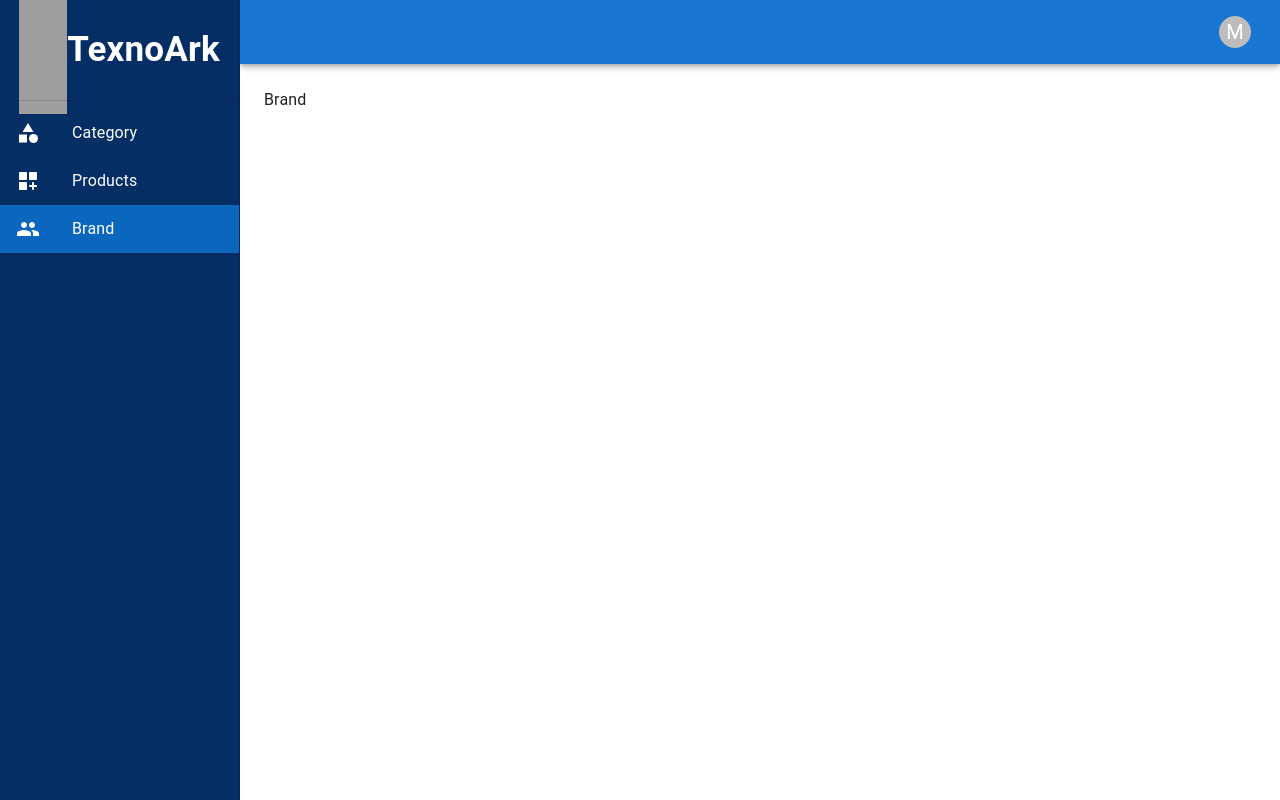
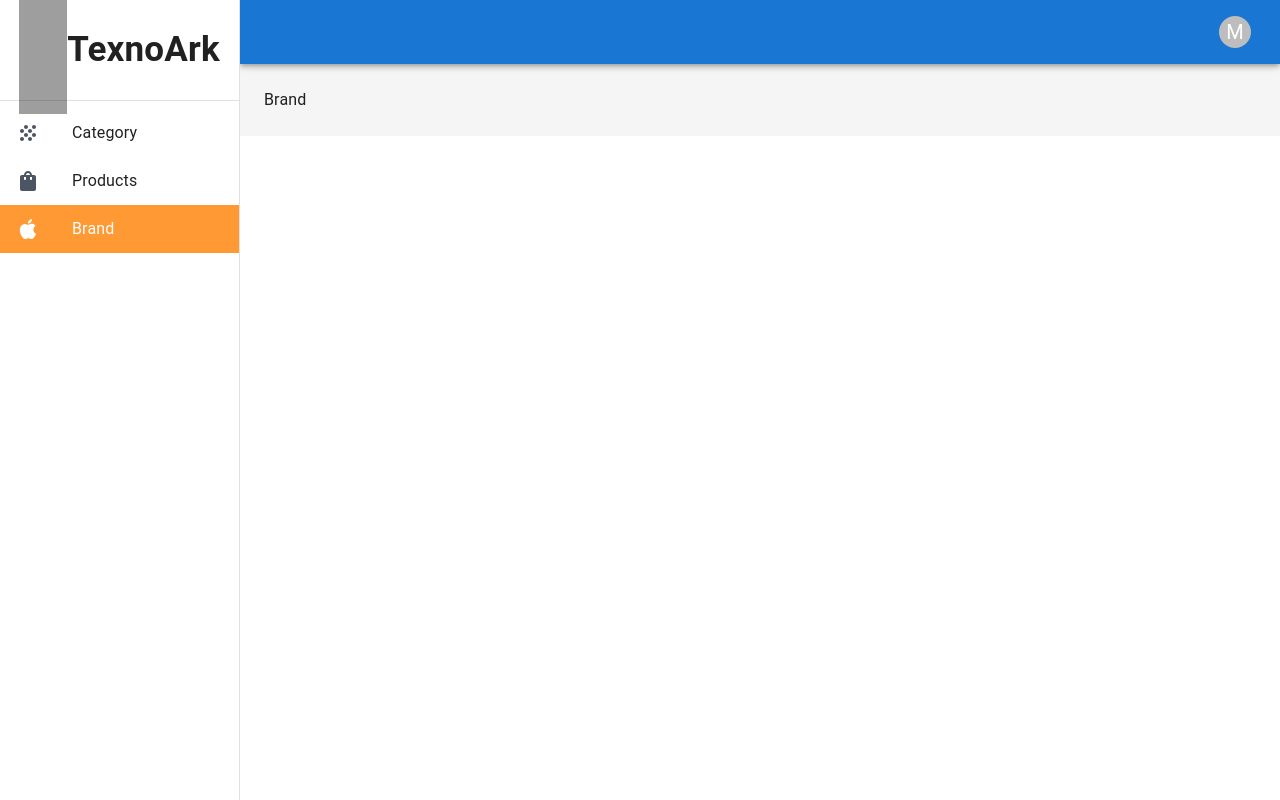
Before and after one commit to Muhammadayub727/TexnoArk-Admin, a React (Vite) app: page /main/brand in a window 1280 px wide. Built offline with nearby package versions, Linux system fonts and the light colour scheme; grey boxes are pictures that could not be loaded.

Commit message:
Dashboard created color

```diff
--- a/src/components/ui/header.tsx
+++ b/src/components/ui/header.tsx
@@ -24,8 +24,7 @@ const Header = ({handleDrawerToggle}:ModalProps) => {
                 position="fixed"
                 sx={{
                     width: { sm: `calc(100% - ${drawerWidth}px)` },
-                    ml: { sm: `${drawerWidth}px` },
-
+                    ml: { sm: `${drawerWidth}px` }
                 }}
             >
                 <Toolbar>
--- a/src/components/ui/layout.tsx
+++ b/src/components/ui/layout.tsx
@@ -47,11 +47,11 @@ export default function Layout(props:Props) {
             <Divider/>
             <List>
                 {routes.map((item,index) => (
-                    <NavLink to={item.path} key={index} className={item.path === pathname ? "block bg-blue text-white" : "text-white"}>
+                    <NavLink to={item.path} key={index} className={item.path === pathname ? "block bg-blue text-white" : ""}>
                         <ListItem disablePadding>
                             <ListItemButton>
                                 <ListItemIcon>
-                                    <span className={item.path === pathname ? "text-white" : "text-white"}>{item.icon}</span>
+                                    <span className={item.path === pathname ? "text-white" : "text-gray-600"}>{item.icon}</span>
                                 </ListItemIcon>
                                 <ListItemText primary={item?.content}/>
                             </ListItemButton>
@@ -65,7 +65,7 @@ export default function Layout(props:Props) {
     const container = window !== undefined ? () => window().document.body : undefined;
 
     return (
-        <Box sx={{ display: 'flex' }}>
+        <Box sx={{ display: 'flex', bgcolor: '#f5f5f5'}}>
             <Header handleDrawerToggle={handleDrawerToggle}/>
             <Box
                 component="nav"
@@ -96,7 +96,7 @@ export default function Layout(props:Props) {
                     variant="permanent"
                     sx={{
                         display: { xs: 'none', sm: 'block' },
-                        '& .MuiDrawer-paper': { boxSizing: 'border-box', width: drawerWidth,bgcolor:"#052E65" }
+                        '& .MuiDrawer-paper': { boxSizing: 'border-box', width: drawerWidth, }
                     }}
                     open
                 >
@@ -105,7 +105,7 @@ export default function Layout(props:Props) {
                         // onClick={handleDrawerToggle}
                     >
                         <img src={Logo1} alt="Logo" className="w-12 h-32 " />
-                        <h1 className="text-[35px] font-bold text-white">TexnoArk</h1>
+                        <h1 className="text-[35px] font-bold">TexnoArk</h1>
                     </div>
                     {drawer}
                 </Drawer>
--- a/src/router/router.tsx
+++ b/src/router/router.tsx
@@ -1,38 +1,8 @@
-// import {
-//     createBrowserRouter,
-//     createRoutesFromElements,
-//     Route,
-//     RouterProvider,
-// } from "react-router-dom";
 
-// import App from "../App";
-// import {SignIn, SignUP, Error, Main,  Category,Product, Brand } from "@pages"
-
-// const index = ()=>{
-//     const router = createBrowserRouter(
-//         createRoutesFromElements(
-//             <Route path="/" element={<App />}>
-//                 <Route index element={<SignIn />} />
-//                 <Route path="/signup" element={<SignUP />} />
-//                 <Route path="/main/*" element={<Main />} >
-//                     <Route index element={<Category />} />
-//                     <Route path="*" element={<Error />} />
-//                     <Route path="/product" element={<Product />} />
-//                     <Route path="/brand" element={<Brand />} />
-//                 </Route>
-//                 <Route path="*" element={<Error />} />
-
-//             </Route>
-//             )
-//         );
-//         return <RouterProvider router={router} />;
-// }
-
-// export default index;
 import React from "react";
-import DashboardCustomizeRoundedIcon from '@mui/icons-material/DashboardCustomizeRounded';
-import CategoryIcon from '@mui/icons-material/Category';
-import GroupIcon from '@mui/icons-material/Group';
+import ShoppingBagIcon from '@mui/icons-material/ShoppingBag';
+import GrainIcon from '@mui/icons-material/Grain';
+import AppleIcon from '@mui/icons-material/Apple';
 
 
 
@@ -46,17 +16,17 @@ export const routes: Route[] = [
     {
         path: "/main",
         content: "Category",
-        icon: <CategoryIcon/>
+        icon: <GrainIcon/>
     },
     {
         path: "/main/products",
         content: "Products",
-        icon: <DashboardCustomizeRoundedIcon/>
+        icon: <ShoppingBagIcon/>
     },
     {
         path: "/main/brand",
         content: "Brand",
-        icon: <GroupIcon/>
+        icon: <AppleIcon/>
     },
 ]
 
--- a/tailwind.config.js
+++ b/tailwind.config.js
@@ -7,7 +7,8 @@ export default {
   theme: {
     extend: {
       colors:{
-        blue:'#0A67BD',
+        // blue:'#F07427',
+        blue:'#ff9933',
       }
     },
   },
```
